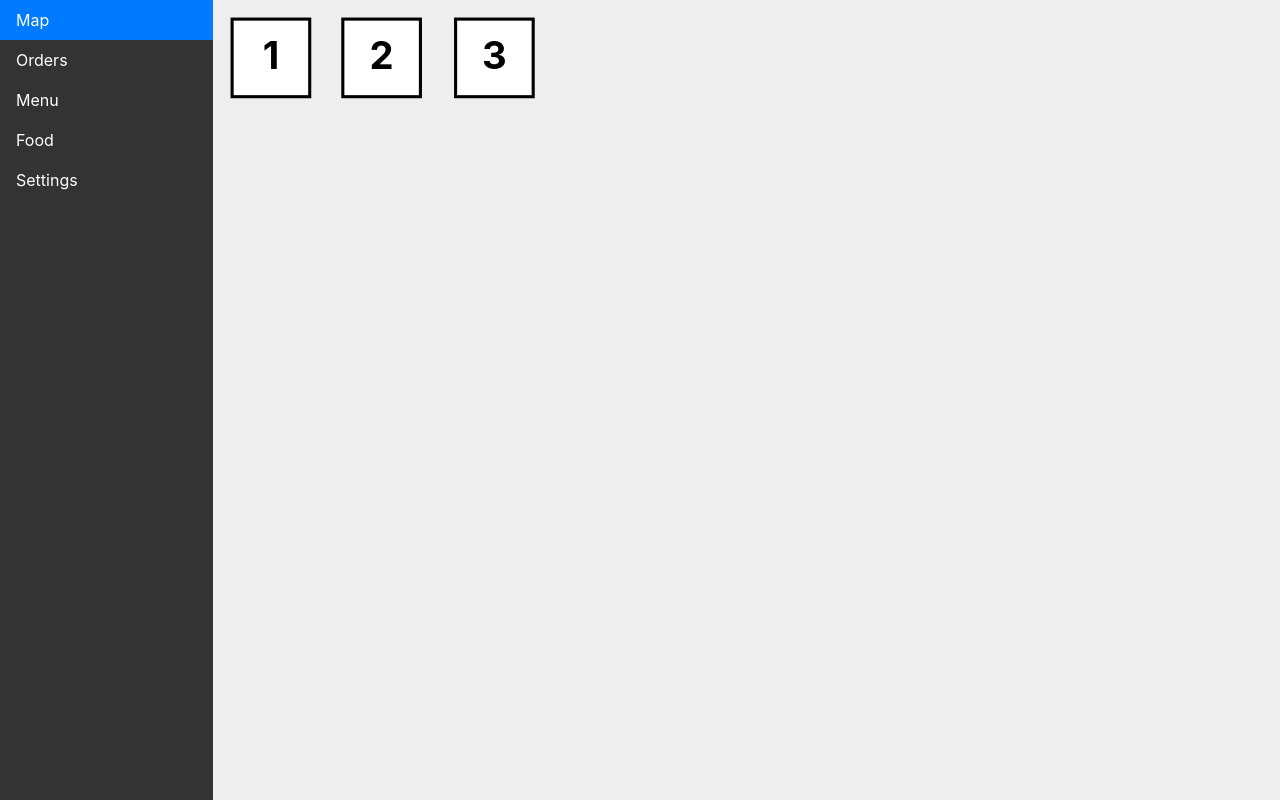
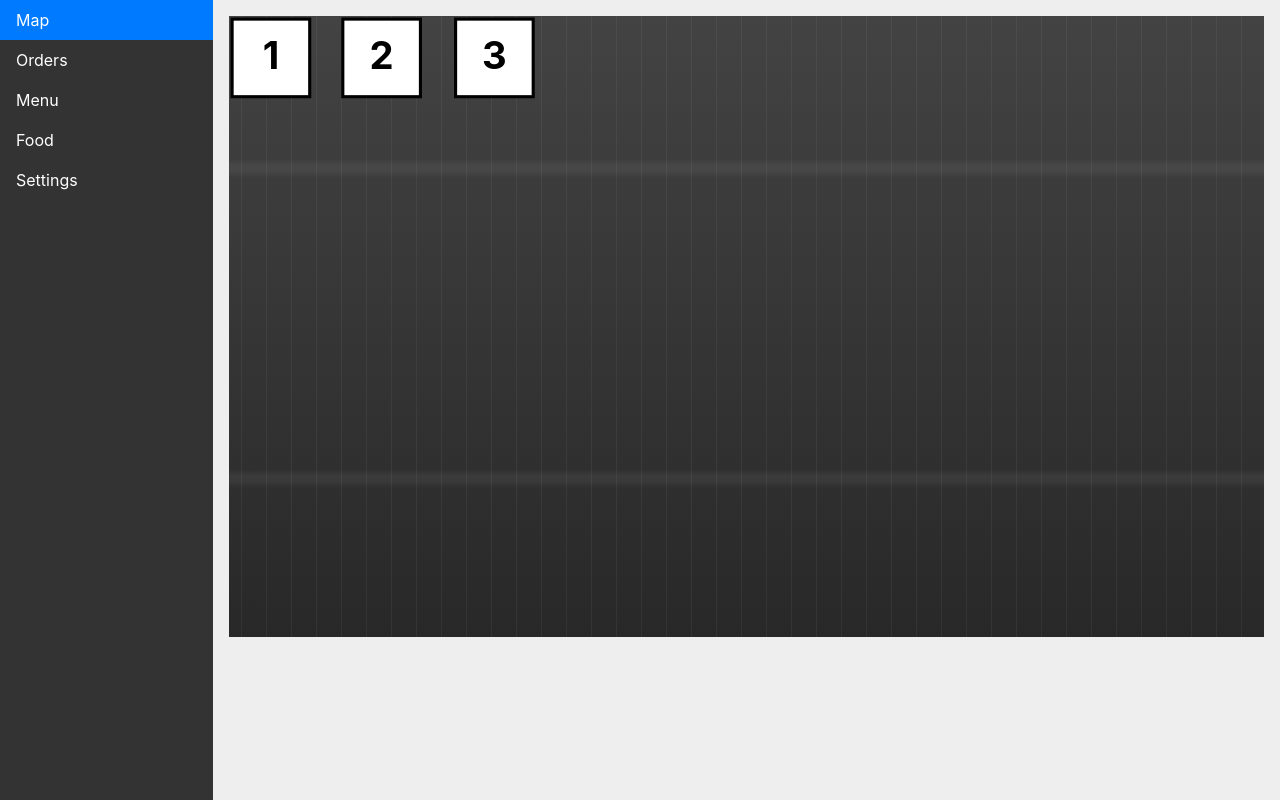
Before and after one commit to carsonk/tablefetchserver, a Django app: page /kitchen/map in a window 1280 px wide. Run offline with Django 3.2, Linux system fonts and the light colour scheme; style sheets or scripts are compiled from the project's sources; some libraries are stand-ins or nearby versions.

Commit message:
Add background to map

```diff
--- a/kitchen/templates/kitchen/map.html
+++ b/kitchen/templates/kitchen/map.html
@@ -8,6 +8,7 @@
 
 </div>
 
+<div class="table-map-div-wrapper">
 <svg class="table-map-container" style="width: 100%;" viewBox="0 0 1000 600">
 
     <g class="table-group" style="fill: white; stroke: black; stroke-width: 3;" >
@@ -20,6 +21,7 @@
 
     </g>
 </svg>
+</div>
 
 {% endblock %}
 
--- a/static/common.scss
+++ b/static/common.scss
@@ -255,7 +255,16 @@ button {
   }
 }
 
+.table-map-div-wrapper {
+    background-image:linear-gradient(#434343, #282828);
+    width: 100%;
+}
+
 .table-map-container {
+    background-color: transparent;
+    background-image: linear-gradient(0deg, transparent 24%, rgba(255, 255, 255, .05) 25%, rgba(255, 255, 255, .05) 26%, transparent 27%, transparent 74%, rgba(255, 255, 255, .05) 75%, rgba(255, 255, 255, .05) 76%, transparent 77%, transparent), linear-gradient(90deg, transparent 24%, rgba(255, 255, 255, .05) 25%, rgba(255, 255, 255, .05) 26%, transparent 27%, transparent 74%, rgba(255, 255, 255, .05) 75%, rgba(255, 255, 255, .05) 76%, transparent 77%, transparent);
+    background-size: 50px;
+
     .table-group rect {
         cursor: move;
     }
```
